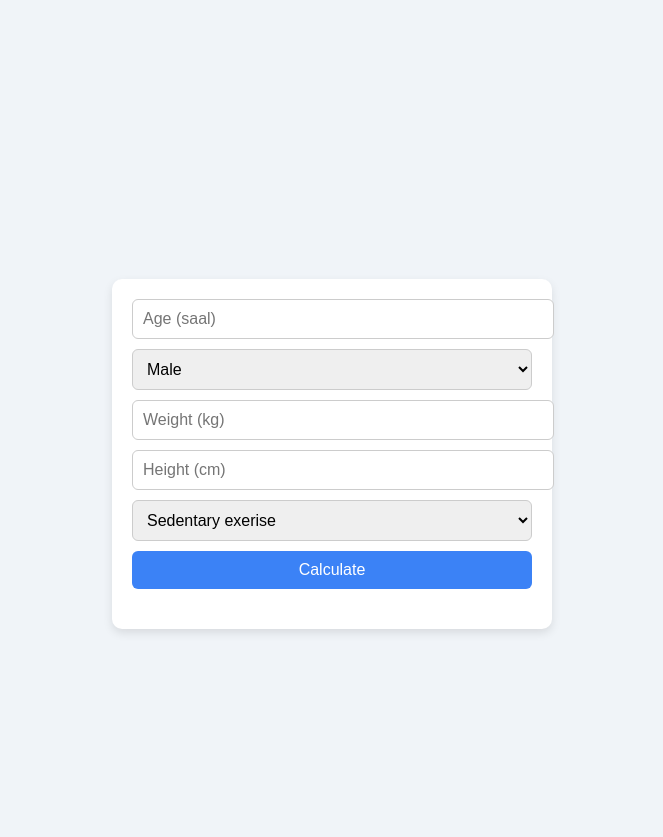
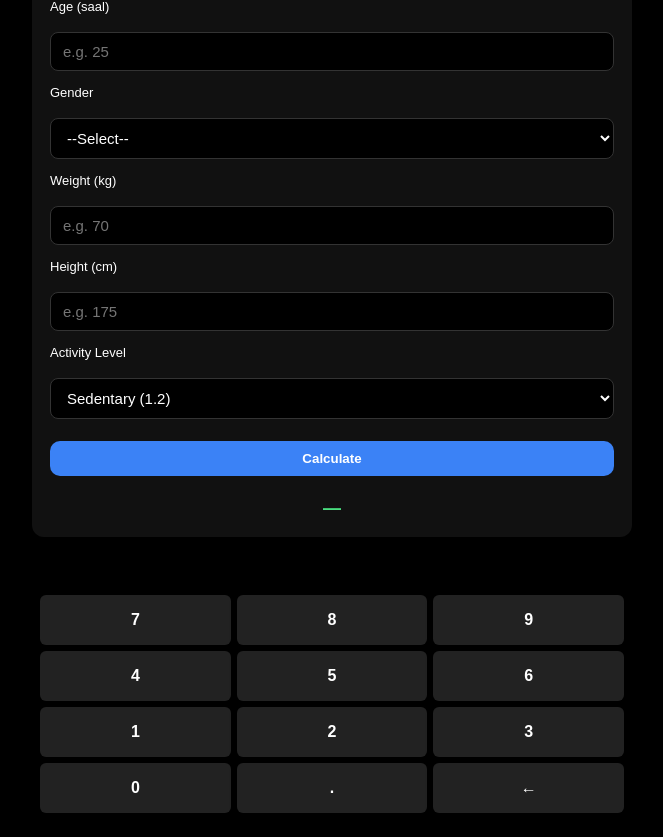
Before and after one commit to kuchhbanjapadhkar-web/Calories-calculator, a plain HTML site: page intex.html in a window 1280 px wide. Shown: the part 101-938 px from the top of the page, without its empty margins (308-971 px from the left). Before the commit the page ends 840 px from the top, so only its background shows below. Drawn offline with Linux system fonts and the light colour scheme.

Commit message:
intex.html

```diff
--- a/intex.html
+++ b/intex.html
@@ -1,149 +1,244 @@
 <!DOCTYPE html>
 <html lang="hi">
 <head>
-<meta charset="UTF-8">
-<meta name="viewport" content="width=device-width, initial-scale=1.0">
+<meta charset="utf-8" />
+<meta name="viewport" content="width=device-width,initial-scale=1" />
 <title>Calories Calculator</title>
+
 <style>
+  :root{
+    --bg:#000; /* pura black */
+    --card:#111;
+    --accent:#3b82f6;
+    --blackkey:#222;
+    --keyshadow: rgba(0,0,0,0.5);
+    --text:#fff;
+  }
+  *{box-sizing:border-box}
   body{
     margin:0;
-    font-family:sans-serif;
-    background:#f0f4f8;
+    min-height:100vh;
+    background:var(--bg);
+    font-family:Arial, sans-serif;
+    color:var(--text);
+    display:flex;
+    align-items:flex-start;
+    justify-content:center;
+    padding:10px;
+  }
+
+  .wrap{
+    width:100%;
+    max-width:600px;
     display:flex;
     flex-direction:column;
-    align-items:center;
-    justify-content:flex-start;
-    padding:10px
+    gap:15px;
   }
-  .ad{
-    width:100%;
-    max-width:400px;
-    height:90px;
-    display:flex;
-    align-items:center;
-    justify-content:center;
-    margin:5px 0;
-    border-radius:6px;
-  }
-  .calculator{
-    background:white;
-    padding:20px;
-    border-radius:10px;
-    box-shadow:0 4px 10px rgba(0,0,0,0.1);
-    width:100%;
-    max-width:400px;
+
+  .card{
+    background:var(--card);
+    border-radius:12px;
+    padding:18px;
+    box-shadow:0 6px 20px rgba(0,0,0,0.4);
     display:flex;
     flex-direction:column;
-    gap:10px;
+    gap:14px;
   }
-  input, select, button{
+  .card h2{margin:0;font-size:20px;text-align:center}
+
+  label{font-size:13px;display:block;margin-bottom:4px}
+  input, select{
     width:100%;
+    padding:10px 12px;
+    border-radius:8px;
+    border:1px solid #333;
+    font-size:15px;
+    background:#000;
+    color:#fff;
+  }
+
+  .btn{
     padding:10px;
-    border-radius:6px;
-    border:1px solid #ccc;
-    font-size:16px;
-  }
-  button{
-    background:#3b82f6;
-    color:white;
+    border-radius:10px;
     border:none;
     cursor:pointer;
+    font-weight:600;
+    background:var(--accent);
+    color:#fff;
+    margin-top:8px;
   }
+
   .result{
+    margin-top:8px;
     text-align:center;
-    font-weight:bold;
+    font-weight:700;
     font-size:18px;
-    margin-top:10px;
+    color:#4ade80; /* greenish */
   }
-  /* Page-load ad container */
-  #pageLoadAd{
-    width:100%;
-    max-width:400px;
-    height:250px;
-    margin:10px auto;
+
+  /* Full keyboard */
+  .keyboard-wrap{
+    background:#000;
+    border-radius:8px;
+    padding:8px;
   }
+  .kbd-row{
+    display:flex;
+    gap:6px;
+    margin-bottom:6px;
+    justify-content:center;
+  }
+  .key{
+    background:var(--blackkey);
+    border-radius:6px;
+    padding:16px 0;
+    flex:1;
+    text-align:center;
+    font-weight:600;
+    cursor:pointer;
+    box-shadow: 0 2px 6px var(--keyshadow);
+    color:#fff;
+    user-select:none;
+    -webkit-tap-highlight-color: transparent;
+  }
+  .key:active{background:#444}
 </style>
-
-<!-- AdSense Script -->
-<script async src="https://pagead2.googlesyndication.com/pagead/js/adsbygoogle.js"></script>
 </head>
 <body>
 
-<!-- Top Banner Ad -->
-<div class="ad">
-  <ins class="adsbygoogle"
-       style="display:block"
-       data-ad-client="ca-pub-2682755409037931"
-       data-ad-slot="8460866645"
-       data-ad-format="auto"
-       data-full-width-responsive="true"></ins>
-  <script>(adsbygoogle = window.adsbygoogle || []).push({});</script>
-</div>
+<div class="wrap">
 
-<!-- Page-load Ad (Center) -->
-<div id="pageLoadAd">
-  <ins class="adsbygoogle"
-       style="display:block"
-       data-ad-client="ca-pub-2682755409037931"
-       data-ad-slot="4477497400"
-       data-ad-format="auto"
-       data-full-width-responsive="true"></ins>
+  <!-- 🔥 Top Ad -->
+  <div style="display:flex;justify-content:center;margin:10px 0;">
+    <script type="text/javascript">
+      atOptions = {
+        'key' : 'fd1dfc3dca297cc3fc5b95f84cfa9fbc',
+        'format' : 'iframe',
+        'height' : 250,
+        'width' : 300,
+        'params' : {}
+      };
+    </script>
+    <script type="text/javascript" src="//www.highperformanceformat.com/fd1dfc3dca297cc3fc5b95f84cfa9fbc/invoke.js"></script>
+  </div>
+
+  <div class="card">
+    <h2>Calories Calculator</h2>
+
+    <label>Age (saal)</label>
+    <input id="age" type="number" placeholder="e.g. 25">
+
+    <label>Gender</label>
+    <select id="gender">
+      <option value="">--Select--</option>
+      <option value="male">Male</option>
+      <option value="female">Female</option>
+    </select>
+
+    <label>Weight (kg)</label>
+    <input id="weight" type="number" placeholder="e.g. 70">
+
+    <label>Height (cm)</label>
+    <input id="height" type="number" placeholder="e.g. 175">
+
+    <label>Activity Level</label>
+    <select id="activity">
+      <option value="1.2">Sedentary (1.2)</option>
+      <option value="1.375">Light (1.375)</option>
+      <option value="1.55">Moderate (1.55)</option>
+      <option value="1.725">Active (1.725)</option>
+      <option value="1.9">Extreme (1.9)</option>
+    </select>
+
+    <button class="btn" id="calcBtn">Calculate</button>
+    <div class="result" id="result">—</div>
+  </div>
+
+  <!-- 🔥 Bottom Ad -->
+  <div style="display:flex;justify-content:center;margin:10px 0;">
+    <script type="text/javascript">
+      atOptions = {
+        'key' : 'fd1dfc3dca297cc3fc5b95f84cfa9fbc',
+        'format' : 'iframe',
+        'height' : 250,
+        'width' : 300,
+        'params' : {}
+      };
+    </script>
+    <script type="text/javascript" src="//www.highperformanceformat.com/fd1dfc3dca297cc3fc5b95f84cfa9fbc/invoke.js"></script>
+  </div>
+
+  <!-- Big Keyboard -->
+  <div class="keyboard-wrap">
+    <div class="kbd-row">
+      <div class="key">7</div>
+      <div class="key">8</div>
+      <div class="key">9</div>
+    </div>
+    <div class="kbd-row">
+      <div class="key">4</div>
+      <div class="key">5</div>
+      <div class="key">6</div>
+    </div>
+    <div class="kbd-row">
+      <div class="key">1</div>
+      <div class="key">2</div>
+      <div class="key">3</div>
+    </div>
+    <div class="kbd-row">
+      <div class="key">0</div>
+      <div class="key">.</div>
+      <div class="key">←</div>
+    </div>
+  </div>
+
 </div>
 
 <script>
-  // Push page-load ad on window load
-  window.addEventListener('load', ()=>{
-    (adsbygoogle = window.adsbygoogle || []).push({});
+let activeInput = null;
+
+// Focused input track
+document.querySelectorAll("input").forEach(inp=>{
+  inp.addEventListener("focus", ()=> activeInput=inp);
+});
+document.querySelectorAll("select").forEach(sel=>{
+  sel.addEventListener("focus", ()=> activeInput=null);
+});
+
+// Keyboard click
+document.querySelectorAll(".key").forEach(key=>{
+  key.addEventListener("click", ()=>{
+    if(!activeInput) return;
+    const val=key.textContent;
+    if(val==="←"){
+      activeInput.value = activeInput.value.slice(0,-1);
+    } else {
+      activeInput.value += val;
+    }
   });
-</script>
+});
 
-<!-- Calculator -->
-<div class="calculator">
-  <input type="number" id="age" placeholder="Age (saal)">
-  <select id="gender">
-    <option value="male">Male</option>
-    <option value="female">Female</option>
-  </select>
-  <input type="number" id="weight" placeholder="Weight (kg)">
-  <input type="number" id="height" placeholder="Height (cm)">
-  <select id="activity">
-    <option value="1.2">Sedentary exerise</option>
-    <option value="1.375">Light exerise</option>
-    <option value="1.55">Moderate exerise</option>
-    <option value="1.725">Active exerise</option>
-    <option value="1.9">extrem exerise</option>
-  </select>
-  <button id="calcBtn">Calculate</button>
-  <div class="result" id="result"></div>
-</div>
+// Calculator
+document.getElementById("calcBtn").onclick=()=>{
+  const age=parseInt(document.getElementById("age").value);
+  const gender=document.getElementById("gender").value;
+  const weight=parseFloat(document.getElementById("weight").value);
+  const height=parseFloat(document.getElementById("height").value);
+  const act=parseFloat(document.getElementById("activity").value);
 
-<!-- Bottom Banner Ad -->
-<div class="ad">
-  <ins class="adsbygoogle"
-       style="display:block"
-       data-ad-client="ca-pub-2682755409037931"
-       data-ad-slot="4477497400"
-       data-ad-format="auto"
-       data-full-width-responsive="true"></ins>
-  <script>(adsbygoogle = window.adsbygoogle || []).push({});</script>
-</div>
+  if(!age||!gender||!weight||!height){
+    document.getElementById("result").textContent="⚠️ Please fill all fields";
+    return;
+  }
+  let bmr = gender==="male"
+    ? (10*weight + 6.25*height - 5*age + 5)
+    : (10*weight + 6.25*height - 5*age - 161);
+  const calories=Math.round(bmr*act);
 
-<script>
-  // Calculator logic
-  const btn=document.getElementById('calcBtn');
-  const res=document.getElementById('result');
-  btn.onclick=()=>{
-    const age=parseInt(document.getElementById('age').value);
-    const gender=document.getElementById('gender').value;
-    const weight=parseFloat(document.getElementById('weight').value);
-    const height=parseFloat(document.getElementById('height').value);
-    const act=parseFloat(document.getElementById('activity').value);
-    if(!age||!weight||!height){res.textContent="Please fill all fields!"; return;}
-    let bmr=gender==="male"?10*weight+6.25*height-5*age+5:10*weight+6.25*height-5*age-161;
-    const calories=Math.round(bmr*act);
-    res.textContent=`Daily Calories: ${calories} kcal`;
-  }
+  document.getElementById("result").textContent =
+    `✅ You need about ${calories} calories per day to maintain your weight.`;
+};
 </script>
 
 </body>
-  </html>
+        </html>
```
